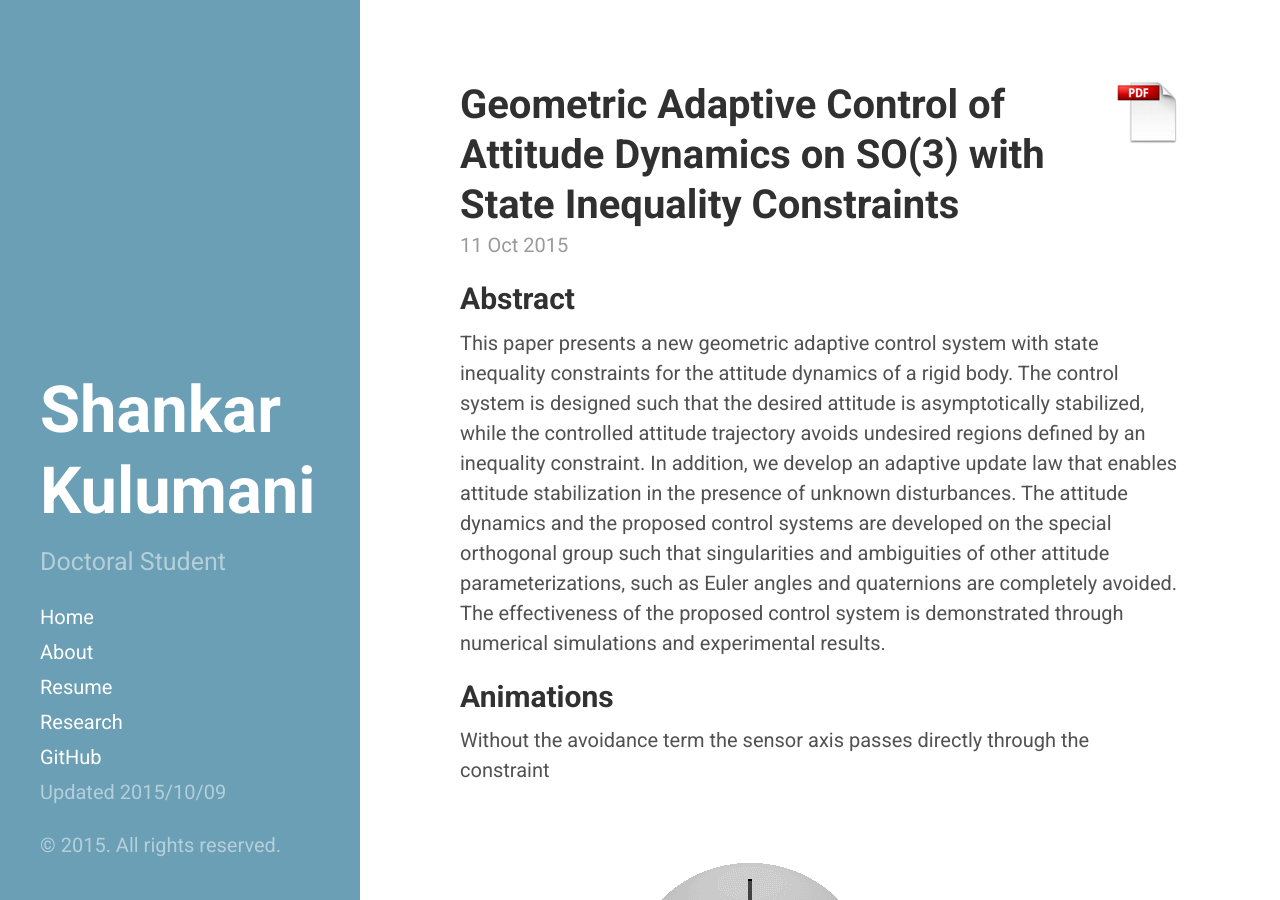
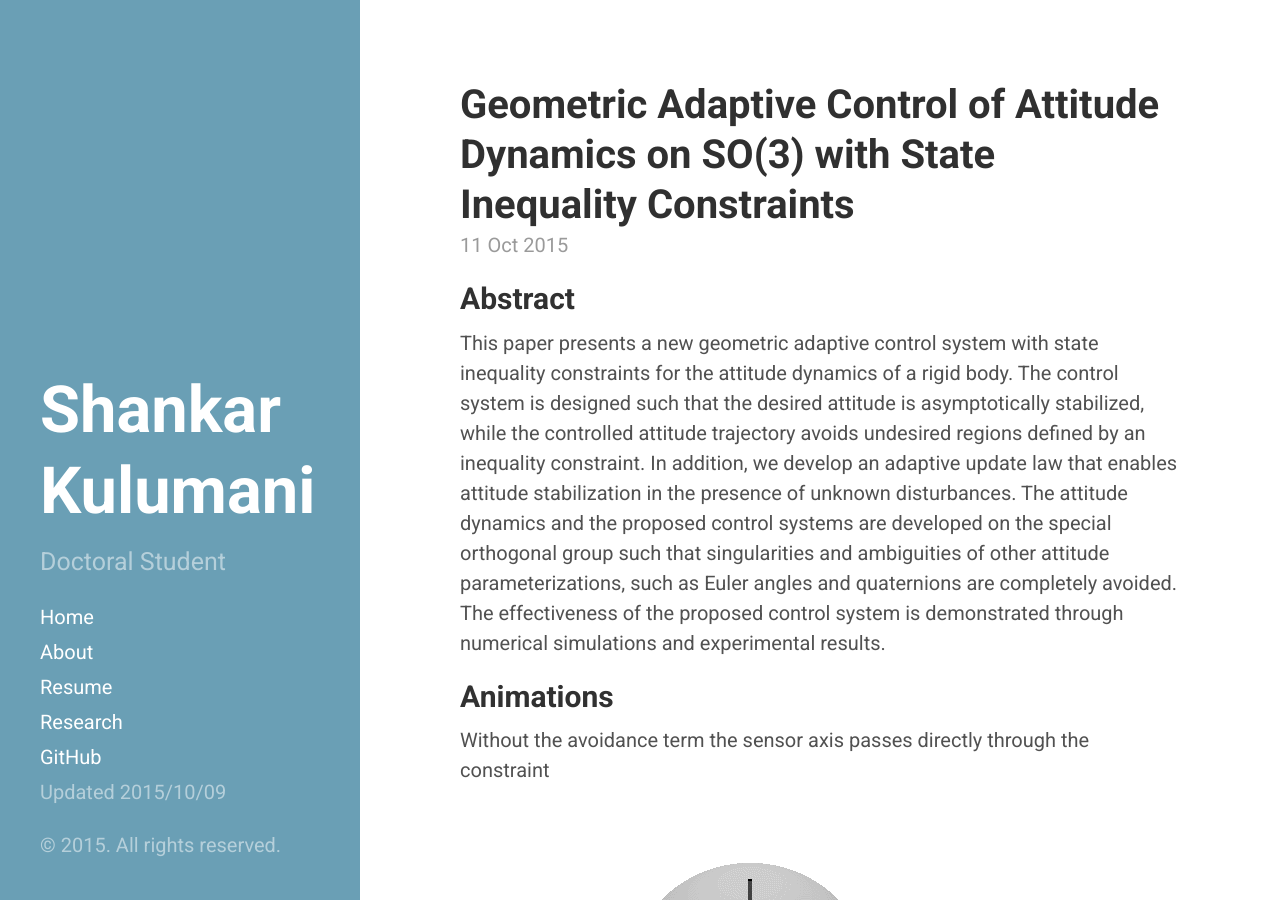
Before and after one commit to skulumani/skulumani.github.io, a Jekyll site: the page built from _posts/2015-10-09-2016ACC.md, in a window 1280 px wide and 900 px high. Built offline with Jekyll 4.4.1, drawn with Linux system fonts in a browser that asks for light colours.

Commit message:
added pdf file logic

```diff
--- a/_layouts/publication.html
+++ b/_layouts/publication.html
@@ -3,9 +3,11 @@ layout: default
 ---
 
 <div class="post">
+  {% if post.file %}
   <a href="{{ page.file }}">
          <img src="{{site.baseurl}}assets/pdf.png" align="right">
   </a>
+  {% endif %}
   <h1 class="post-title">{{ page.title }}</h1>
   <span class="post-date">{{ page.date | date_to_string }}</span>
   {{ content }}
```
